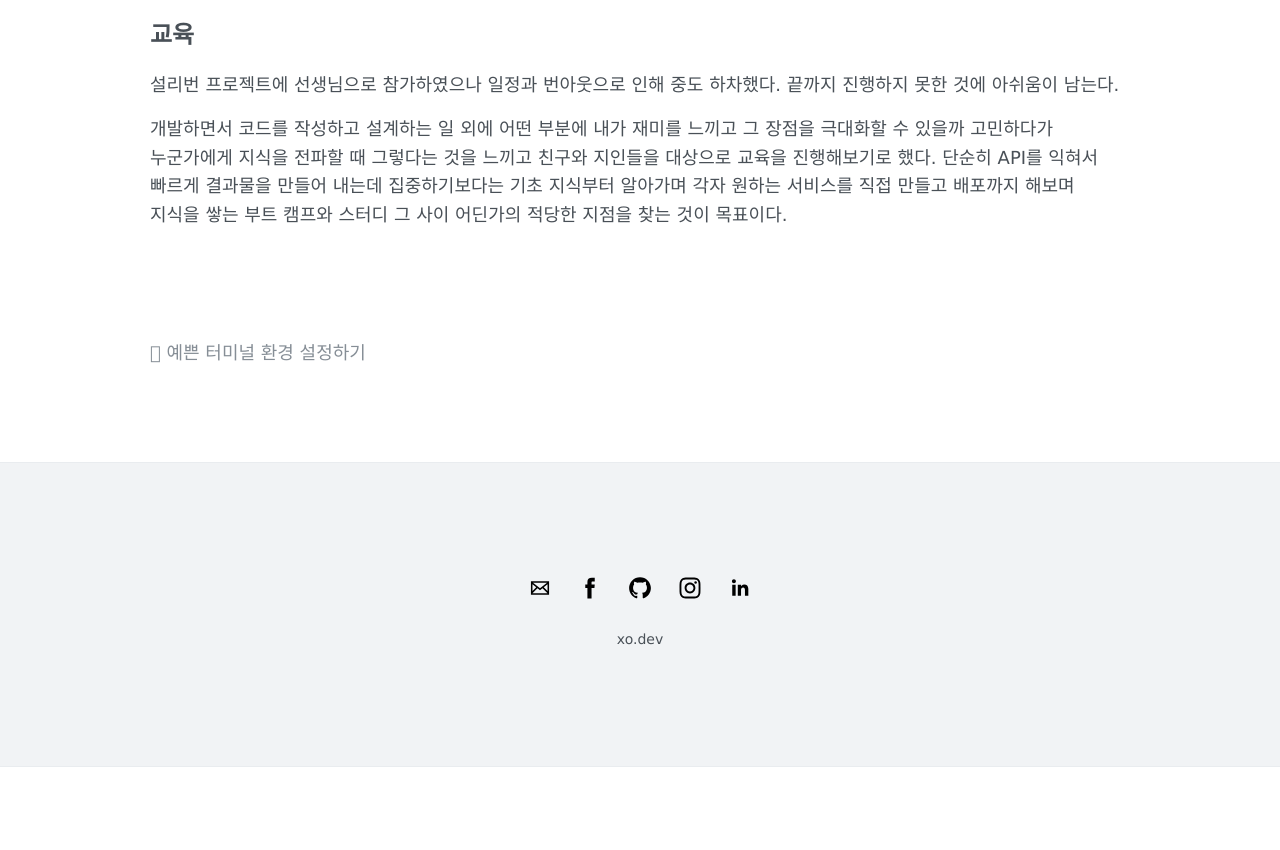
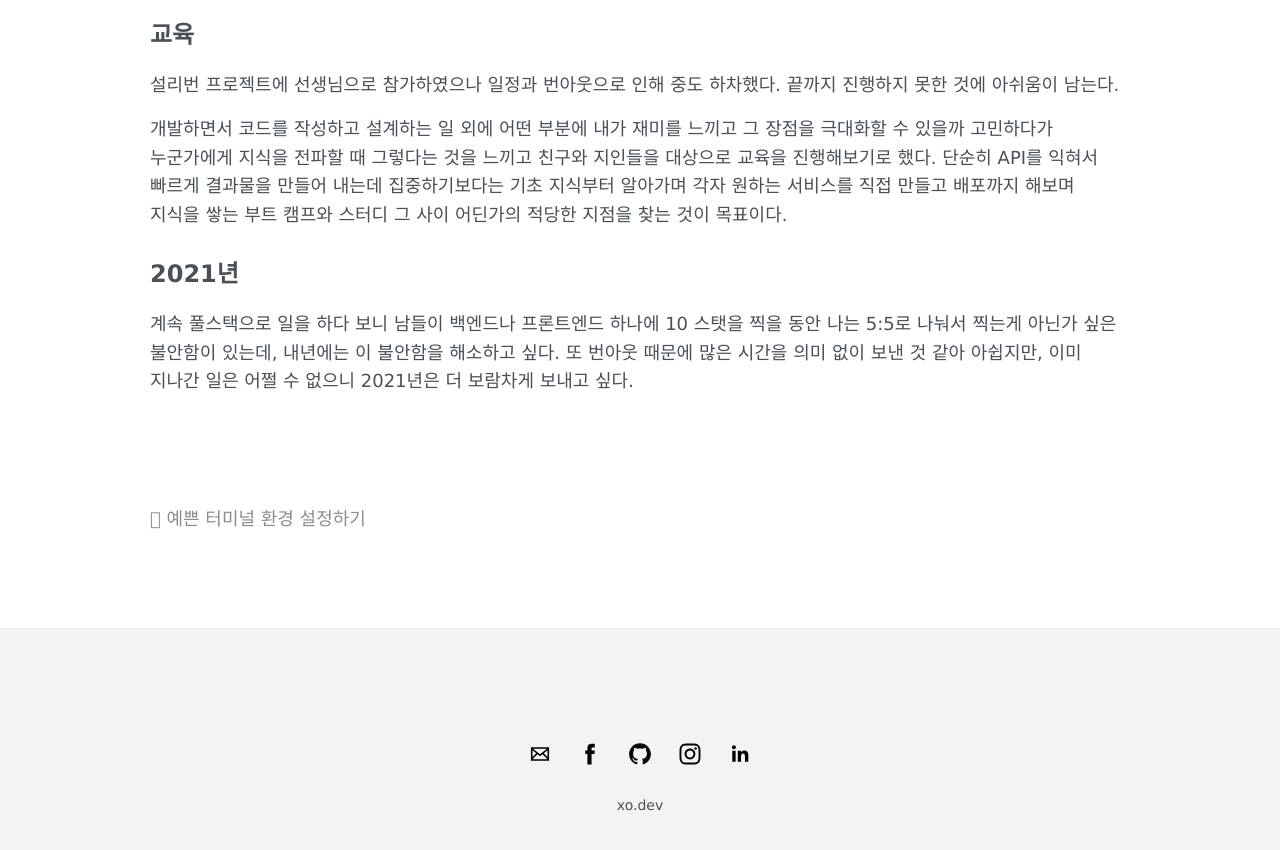
Before and after one commit to blurfx/xo.dev, a Jekyll site: the page built from _posts/2020-12-27-2020-postmortem.md, in a window 1280 px wide and 900 px high, scrolled down 1254 px. Shown: the top 850 px of the window. Built offline with Jekyll 4.4.1, drawn with Linux system fonts in a browser that asks for light colours; comment, search, counter and statistics services are not loaded; before the commit the page ends 2021 px from its top, so only the background shows below that.

Commit message:
edit: 2020 postmortem; pre-mortem

```diff
--- a/_posts/2020-12-27-2020-postmortem.md
+++ b/_posts/2020-12-27-2020-postmortem.md
@@ -30,3 +30,7 @@ ReasonML/ReScript도 최근에 공부하기 시작했다. 의도하지 않은
 설리번 프로젝트에 선생님으로 참가하였으나 일정과 번아웃으로 인해 중도 하차했다. 끝까지 진행하지 못한 것에 아쉬움이 남는다.
 
 개발하면서 코드를 작성하고 설계하는 일 외에 어떤 부분에 내가 재미를 느끼고 그 장점을 극대화할 수 있을까 고민하다가 누군가에게 지식을 전파할 때 그렇다는 것을 느끼고 친구와 지인들을 대상으로 교육을 진행해보기로 했다. 단순히 API를 익혀서 빠르게 결과물을 만들어 내는데 집중하기보다는 기초 지식부터 알아가며 각자 원하는 서비스를 직접 만들고 배포까지 해보며 지식을 쌓는 부트 캠프와 스터디 그 사이 어딘가의 적당한 지점을 찾는 것이 목표이다.
+
+# 2021년
+
+계속 풀스택으로 일을 하다 보니 남들이 백엔드나 프론트엔드 하나에 10 스탯을 찍을 동안 나는 5:5로 나눠서 찍는게 아닌가 싶은 불안함이 있는데, 내년에는 이 불안함을 해소하고 싶다. 또 번아웃 때문에 많은 시간을 의미 없이 보낸 것 같아 아쉽지만, 이미 지나간 일은 어쩔 수 없으니 2021년은 더 보람차게 보내고 싶다.
```
